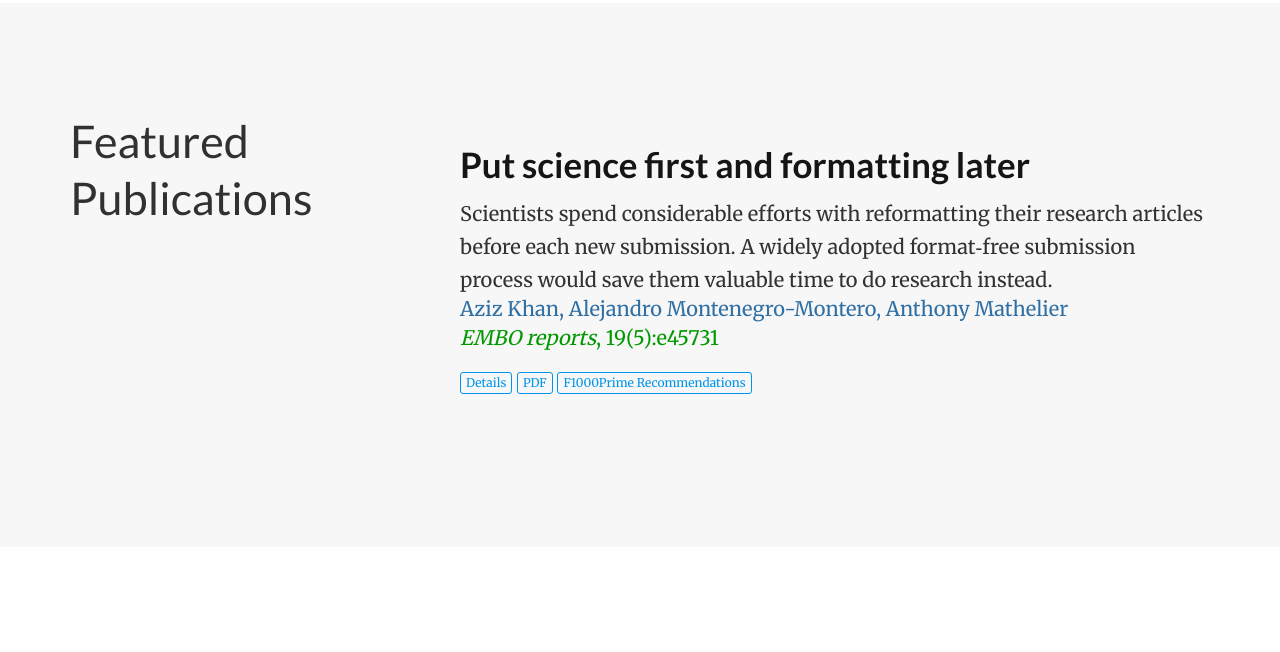
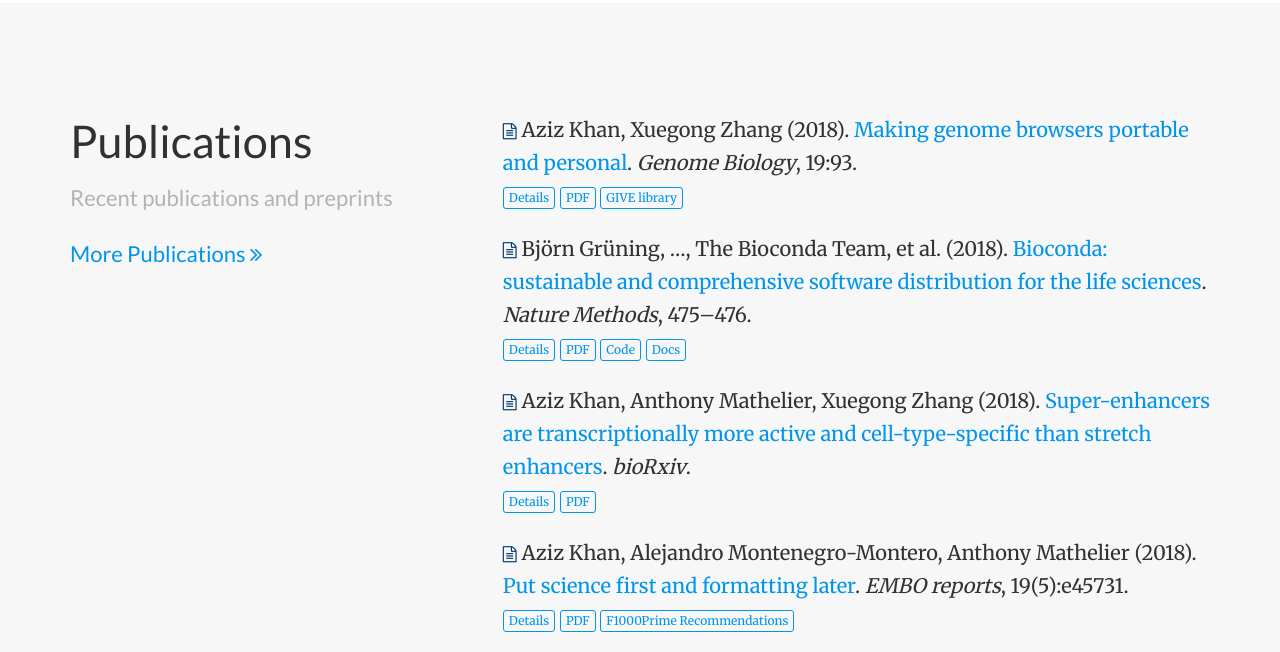
Before and after one commit to asntech/asntech.github.io, a plain HTML site: page index.html in a window 1280 px wide. Shown: the part 1074-1726 px from the top of the page. Drawn offline with nearby package versions, Linux system fonts and the light colour scheme; a script that the page names is missing; files whose address does not match are found by name.

Commit message:
minor updates

```diff
--- a/index.html
+++ b/index.html
@@ -306,95 +306,6 @@
 
 
     </div>
-  </div>
-</div>
-
-    </div>
-  </section>
-
-
-
-  <section id="publications_selected" class="home-section">
-    <div class="container">
-
-
-
-
-<div class="row">
-  <div class="col-xs-12 col-md-4 section-heading">
-    <h1>Featured Publications</h1>
-
-  </div>
-  <div class="col-xs-12 col-md-8">
-
-
-
-
-    <div class="pub-list-item" itemscope itemtype="http://schema.org/CreativeWork">
-  <div class="row">
-
-
-
-    <div class="col-md-12">
-
-
-
-      <h3 class="article-title" itemprop="name">
-        <a href="https://asntech.github.io/publication/put-science-first-formating-later/" itemprop="url">Put science first and formatting later</a>
-      </h3>
-
-      <div class="pub-abstract" itemprop="text">
-
-        Scientists spend considerable efforts with reformatting their research articles before each new submission. A widely adopted format‐free submission process would save them valuable time to do research instead.
-
-      </div>
-
-      <div class="pub-authors" itemprop="author">
-
-        Aziz Khan, Alejandro Montenegro-Montero, Anthony Mathelier
-
-      </div>
-
-      <div class="pub-publication">
-
-        <em>EMBO reports</em>, 19(5):e45731
-
-      </div>
-
-      <div class="pub-links">
-
-
-
-
-<a class="btn btn-primary btn-outline btn-xs" href="https://asntech.github.io/publication/put-science-first-formating-later/">
-  Details
-</a>
-
-
-<a class="btn btn-primary btn-outline btn-xs" href="https://rdcu.be/Lmj7">
-  PDF
-</a>
-
-
-
-
-
-
-
-<a class="btn btn-primary btn-outline btn-xs" href="https://f1000.com/prime/733031605?key=QuhHHVzZ1WVOhqq">
-  F1000Prime Recommendations
-</a>
-
-
-      </div>
-
-    </div>
-  </div>
-</div>
-
-
-
-
   </div>
 </div>
 
```
Also changed, not shown: publication/give-library-for-genome-browsers/index.html (+1 -1 lines), img/give-genome-browser.png (added).
